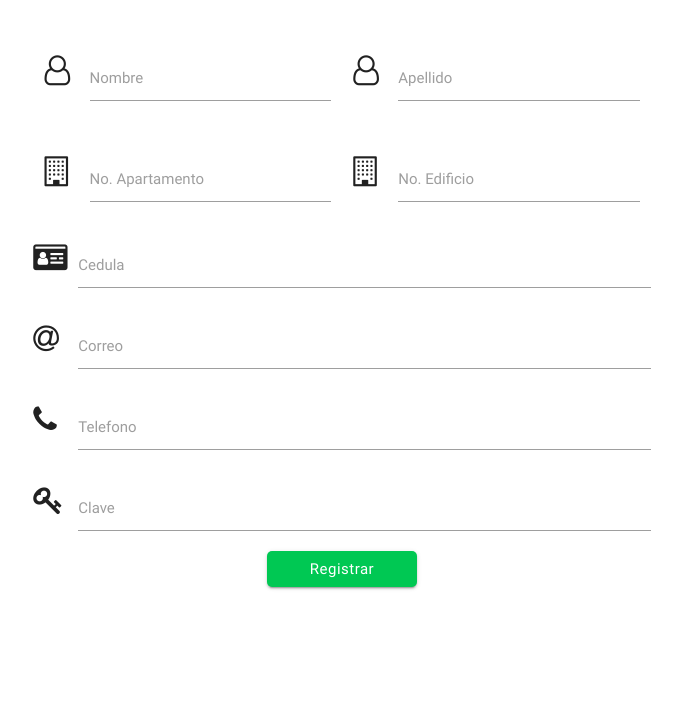
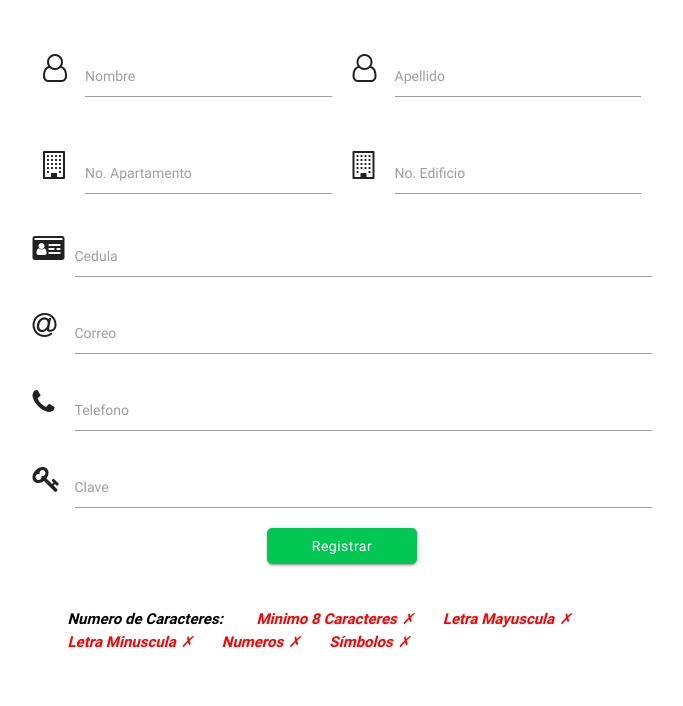
Before and after one commit to RaynerHM/envResidencial, a Django app: template projectResidencial/templates/registro_residente.html in a window 1280 px wide. Shown: the top 706 px of the page, without its empty margins (298-981 px from the left). Run offline with Django 3.2, Linux system fonts and the light colour scheme; the template is opened without the code that fills it, so the values that code supplies are empty.

Commit message:
Se cambio la URL del PDF, se agrego un validador de clave

```diff
--- a/projectResidencial/projectResidencial/urls.py
+++ b/projectResidencial/projectResidencial/urls.py
@@ -32,7 +32,7 @@ urlpatterns = [
     path('', views.EstadosCuenta, name='estado'),
     path('estado-de-cuenta/', views.EstadosCuenta, name='estado'),
     # path('reporte/pdf/', views.GenerarPDF.get, name='reporte'),
-    path('reporte/pdf/', views.ReportePersonasPDF.as_view(), name='reporte'),
+    path('reporte/estadoDeCuenta/pdf/', views.ReportePersonasPDF.as_view(), name='reporte'),
 
 
 ]
--- a/projectResidencial/static/style.css
+++ b/projectResidencial/static/style.css
@@ -1,3 +1,9 @@
+@media only screen and (min-width: 1200px) {
+    html {
+        font-size: 14px;
+    }
+}
+
 body {
     background-color: white;
 }
@@ -96,10 +102,17 @@ nav .nav-wrapper i {
 }
 
 #tabla-deuda {
-    margin: 50px 0 0 20px;
-    width: 85%;
+    margin: 50px 0 0 10px;
+    width: 90%;
     background-color: rgba(0, 228, 152, 0.19);
     border-radius: 15px;
+}
+
+@media only screen and (min-width: 993px) {
+    .row .col.l9 {
+        width: 80%;
+        padding-right: 0px;
+    }
 }
 
 .advertencia {
@@ -113,7 +126,7 @@ nav .nav-wrapper i {
 }
 
 .advertencia h6 {
-    padding: 15px 0;
+    padding: 5px 0;
 }
 
 #boton {
@@ -150,7 +163,7 @@ nav .nav-wrapper i {
 }
 
 .fa {
-    font-size: 25px;
+    font-size: 18px;
 }
 
 .sesion {
@@ -158,87 +171,46 @@ nav .nav-wrapper i {
 }
 
 
-/* -------- Reporte PDF -------- */
+/* -------- Registro Residente - Clave -------- */
+
+#message {
+    color: #000;
+    position: relative;
+    padding: 20px;
+    margin-top: 10px;
+}
+
+#message i {
+    padding: 15px;
+    font-size: 15px;
+}
+
+h3 {
+    text-align: center;
+}
 
 
-/*
-#reporte h3 {
-    width: 320px;
-    margin: 0px;
-    color: #fff;
-    font-family: Cambria;
+/* Add a green text color and a checkmark when the requirements are right */
+
+.valid {
+    color: green;
 }
 
-#reporte nav .nav-wrapper i {
-    line-height: 0px;
+.valid:before {
+    position: relative;
+    left: -5px;
+    content: "✓";
 }
 
-#reporte #nav-mobile a {
-    height: 50px;
+
+/* Add a red text color and an Xmark when the requirements are wrong */
+
+.invalid {
+    color: red;
 }
 
-#reporte #tabla-deuda {
-    margin: 50px 0 15px;
-    width: 100%;
-    background-color: rgba(0, 228, 152, 0.19);
-    border-radius: 5px;
+.invalid:after {
+    position: relative;
+    left: 5px;
+    content: "✗";
 }
-}
-#reporte #tabla-deuda tbody{
-font-size: 12px;
-}
-
-#reporte .advertencia {
-    text-align: center;
-    background-color: #cde1f1;
-    color: blue;
-    height: auto;
-    border-radius: 8px;
-    padding: 0 10px 0 10px;
-    margin: 0 25px 0 25px;
-}
-
-#reporte .advertencia h6 {
-    padding: 15px 0;
-}
-
-#reporte #boton {
-    padding: 15px 100px 15px 15px;
-}
-
-#reporte #deuda {
-    background-color: #cde1f1;
-    color: #428bca;
-    width: 90%;
-    height: auto;
-    border-radius: 8px;
-    padding: 0 10px 0 10px;
-    margin: 0 20px 0 0;
-    font-size: 13px;
-}
-
-@media only screen and (min-width: 992px) {
-    #reporte #asd {
-        position: fixed;
-        right: 0px;
-        left: 0px;
-    }
-}
-
-#reporte #deuda .uno {
-    margin: 5px;
-}
-
-#reporte #deuda .dos {
-    margin: 5px;
-    font-weight: 900;
-    text-align: right;
-}
-
-#reporte .fa {
-    font-size: 25px;
-}
-
-#reporte .sesion {
-    font-size: 18px;
-} */
--- /dev/null
+++ b/projectResidencial/static/validarClave.js
@@ -0,0 +1,83 @@
+window.onload = function() {
+
+    const myInput = document.getElementById('clave');
+    const lengthC = document.getElementById('lengthCounter');
+    const PSWlength = document.getElementById('PSWlength');
+    const upper = document.getElementById('upper');
+    const lower = document.getElementById('lower');
+    const number = document.getElementById('number');
+    const symbol = document.getElementById('symbol');
+
+    const lengthCounter = (pass) => {
+        const len = pass.length;
+        lengthC.innerHTML = (`<b>Numero de Caracteres: ${len} </b>`);
+
+    };
+
+    const lengthValidator = (pass) => {
+        if (pass.length >= 8) {
+            PSWlength.classList.remove('invalid');
+            PSWlength.classList.add('valid');
+        } else {
+            PSWlength.classList.remove('valid');
+            PSWlength.classList.add('invalid');
+        }
+    };
+
+    const capitalValidator = (pass) => {
+        const upperCaseLetters = /[A-Z]/g;
+        if (pass.match(upperCaseLetters)) {
+            upper.classList.remove('invalid');
+            upper.classList.add('valid');
+        } else {
+            upper.classList.remove('valid');
+            upper.classList.add('invalid');
+        }
+    };
+
+    const lowercaseValidator = (pass) => {
+        const lowerCaseLetters = /[a-z]/g;
+        if (pass.match(lowerCaseLetters)) {
+            lower.classList.remove('invalid');
+            lower.classList.add('valid');
+        } else {
+            lower.classList.remove('valid');
+            lower.classList.add('invalid');
+        }
+    };
+
+    const numberValidator = (pass) => {
+        const numbers = /[0-9]/g;
+        if (pass.match(numbers)) {
+            number.classList.remove('invalid');
+            number.classList.add('valid');
+        } else {
+            number.classList.remove('valid');
+            number.classList.add('invalid');
+        }
+    };
+
+    const symbolValidator = (pass) => {
+        const symbols = /[$-/:-?{-~!"^@_`\[\]]/;
+        if (pass.match(symbols)) {
+            symbol.classList.remove('invalid');
+            symbol.classList.add('valid');
+        } else {
+            symbol.classList.remove('valid');
+            symbol.classList.add('invalid');
+        }
+    };
+
+    myInput.addEventListener('keyup', (event) => {
+
+        const password = myInput.value;
+        lengthCounter(password);
+        lengthValidator(password);
+        capitalValidator(password);
+        lowercaseValidator(password);
+        numberValidator(password);
+        symbolValidator(password);
+
+    }, false);
+
+};
--- a/projectResidencial/templates/estadosDeCuenta.html
+++ b/projectResidencial/templates/estadosDeCuenta.html
@@ -20,13 +20,13 @@
                 <a href="/" class="brand-logo center"><span class="hide-on-small-only"> Estado de </span>Cuenta</a>
                 <ul>
                     <li class="left">
-                        <i class="fa fa-user-circle hide-on-large-only"> {{ usuario}}</i>
+                        <i class="fa fa-user-circle hide-on-large-only"> {{nombre}}</i>
                         <i class="fa fa-user-circle hide-on-med-and-down"> {{ usuariofull }}</i>
                     </li>
                 </ul>
                 <ul id="nav-mobile" class="right">
                     <li class="">
-                        <a href="/logout" class=""> <span class="hide-on-med-and-down"> Cerrar Sesion</span> <i class="fa fa-sign-out "></i></a>
+                        <a href="/logout" class=""> <span class="hide-on-med-and-down"> </span> <i class="fa fa-sign-out ">Cerrar Sesion</i></a>
                     </li>
                 </ul>
             </div>
@@ -75,7 +75,7 @@
                     <a href="/logout" class="btn">Cerrar Sesion</a>
                 </div> -->
                 <div class="col m6">
-                    <a href="/reporte/pdf" class="btn">Descargar PDF</a>
+                    <a href="{% url 'reporte' %}" class="btn">Descargar PDF</a>
                 </div>
             </div>
             <div id="deuda" class="col l3 m12 z-depth-3 ">
--- a/projectResidencial/templates/registro_residente.html
+++ b/projectResidencial/templates/registro_residente.html
@@ -70,7 +70,7 @@
                 <!--  Telefono Propietario o Inquilino  -->
                 <div class="input-field">
                     <i class="prefix fa fa-phone fa-3x"></i>
-                    <input id="telefono" name="telefono" type="text" required>
+                    <input id="telefono" name="telefono" type="text" required autocomplete="off">
                     <label for="telefono" class="active">Telefono</label>
                 </div>
 
@@ -86,18 +86,24 @@
                     <button class="btn hoverable waves-effect" type="submit">Registrar</button>
                 </div>
             </form>
+            <div id="message">
+                <ul>
+                    <i id="lengthCounter"><b>Numero de Caracteres:</b></i>
+                    <i id="PSWlength" class="invalid"><b>Minimo 8 Caracteres</b></i>
+                    <i id="upper" class="invalid"><b>Letra Mayuscula</b></i>
+                    <i id="lower" class="invalid"><b>Letra Minuscula</b></i>
+                    <i id="number" class="invalid"><b>Numeros</b></i>
+                    <i id="symbol" class="invalid"><b>Símbolos</b></i>
+                </ul>
+            </div>
         </div>
     </div>
-
-
-
-
 
 
     <script src="{% static '/jquery/jquery-3.2.1.min.js' %}"></script>
     <script src="{% static '/materialize/js/materialize.min.js' %}"></script>
     <script src="{% static '/style.js' %}"></script>
+    <script src="{% static '/validarClave.js' %}"></script>
 
 </body>
-
 </html>
```
Also changed, not shown: projectResidencial/Residencial/views.py (+1 -16 lines), projectResidencial/db.sqlite3, projectResidencial/static/style.js (line endings or trailing spaces).
